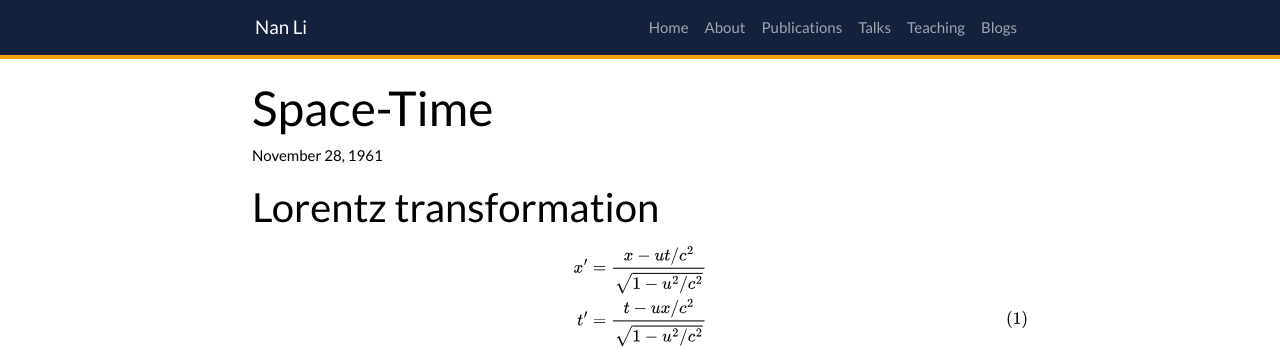
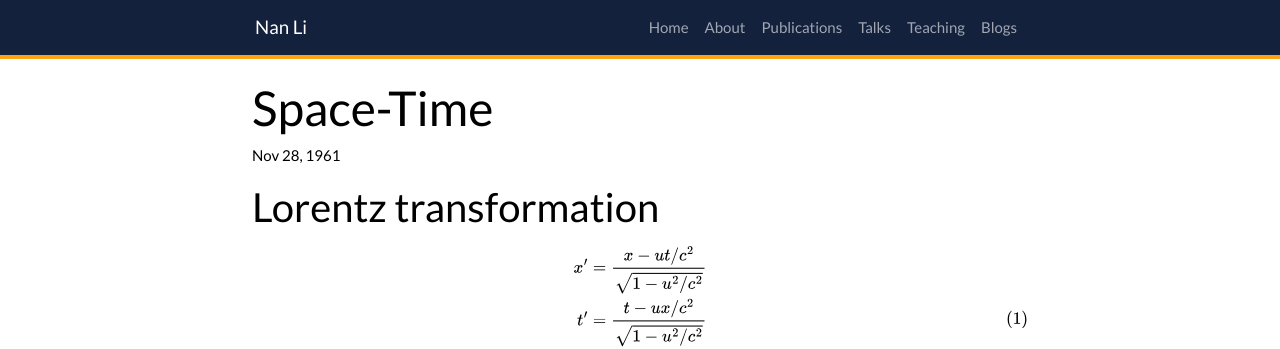
Before and after one commit to eigennan/eigennan.github.io, a Jekyll site: the page built from archive_posts/1961-11-28-space-time.md, in a window 1280 px wide. Shown: the top 349 px of the page. Built offline with Jekyll 4.4.1, drawn with Linux system fonts in a browser that asks for light colours; a style sheet for code colours, icons or effects is not loaded.

Commit message:
Update post.html

```diff
--- a/_layouts/post.html
+++ b/_layouts/post.html
@@ -5,7 +5,7 @@ layout: default
 
   <header class="post-header">
     <h1 class="post-title" itemprop="name headline">{{ page.title }}</h1>
-    <p class="post-meta"><time datetime="{{ page.date | date_to_xmlschema }}" itemprop="datePublished">{{ page.date | date: "%B %-d, %Y" }}</time>{% if page.author %} • <span itemprop="author" itemscope itemtype="http://schema.org/Person"><span itemprop="name">{{ page.author }}</span></span>{% endif %}</p>
+    <p class="post-meta"><time datetime="{{ page.date | date_to_xmlschema }}" itemprop="datePublished">{{ page.date | date: "%b %-d, %Y" }}</time>{% if page.author %} • <span itemprop="author" itemscope itemtype="http://schema.org/Person"><span itemprop="name">{{ page.author }}</span></span>{% endif %}</p>
   </header>
 
   <div class="post-content" itemprop="articleBody">
```
